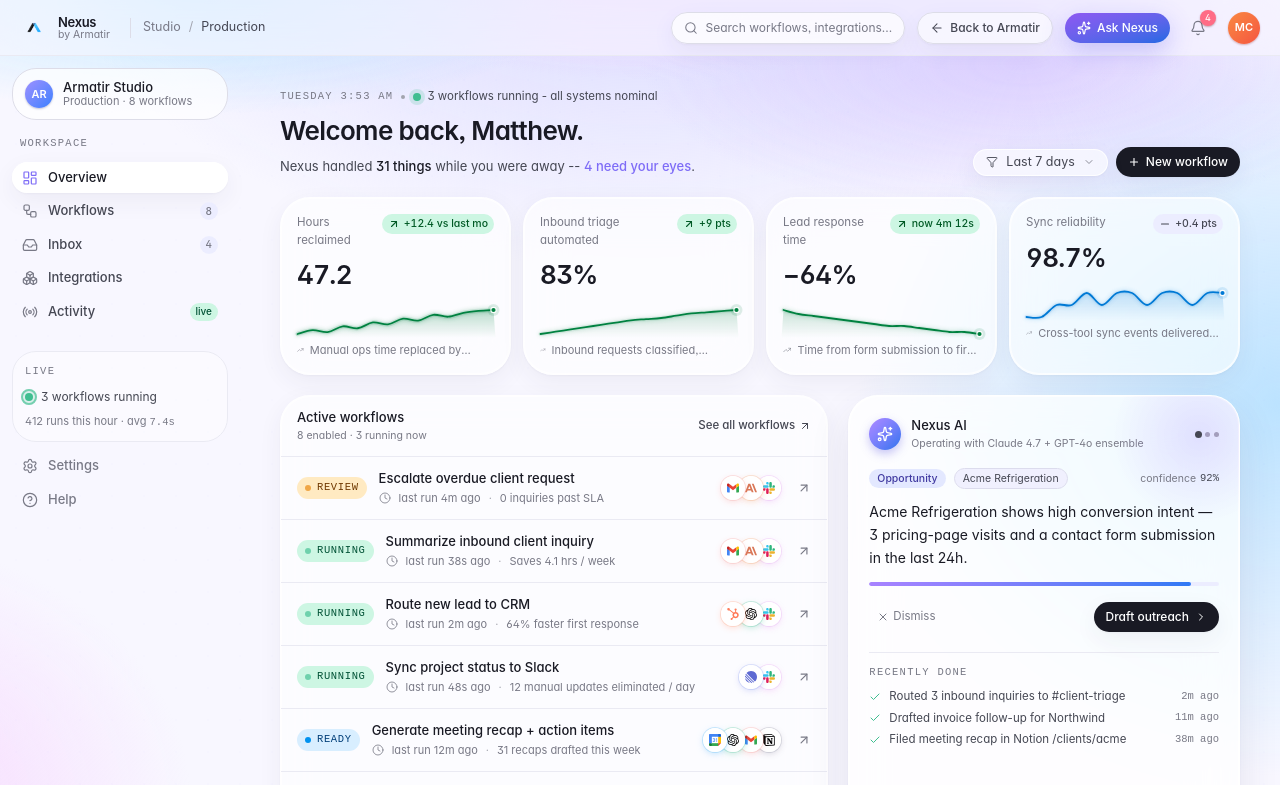
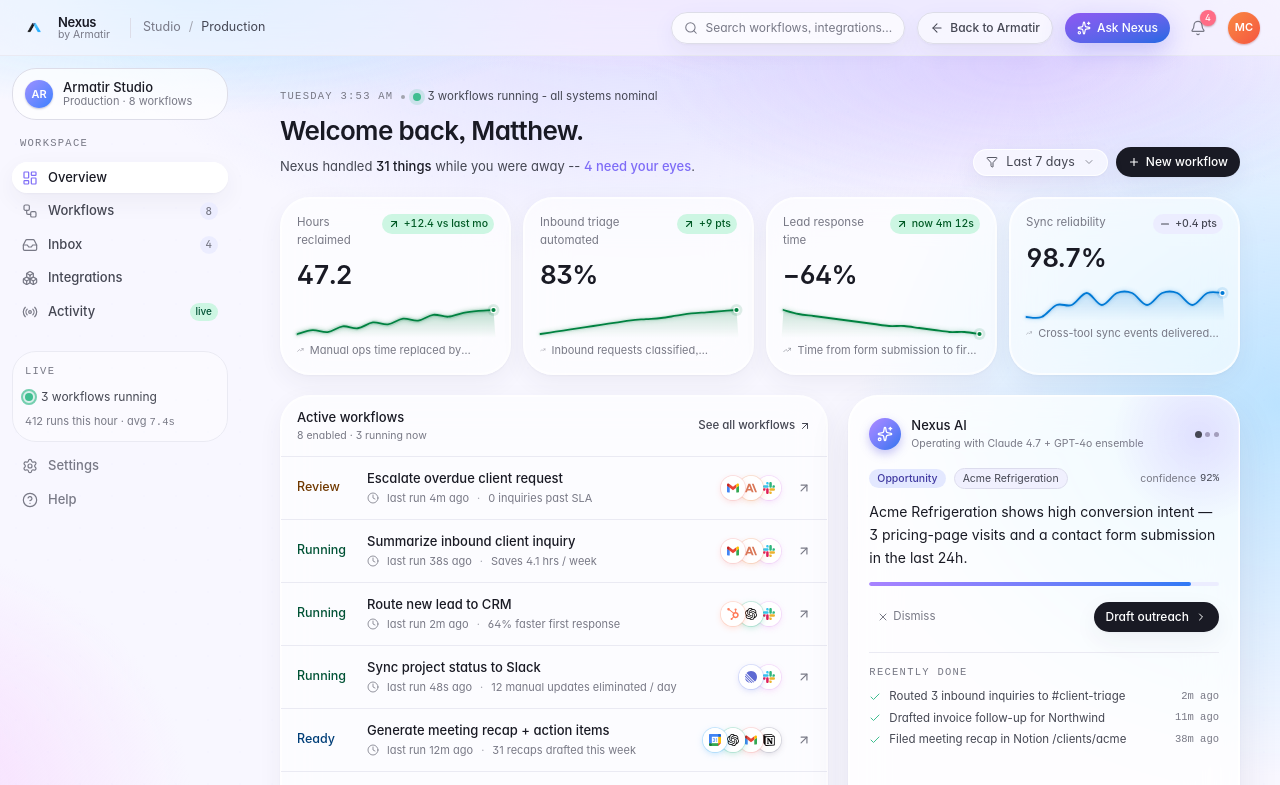
Before and after one commit to TheCroPrince/Armatir-Nexus, a React (Vite) app: page / in a window 1280 px wide. Shown: the top 785 px of the page. Built offline with nearby package versions, Linux system fonts and the light colour scheme; a web font is replaced by a local one.

Commit message:
testing status design

```diff
--- a/src/components/overview/active-workflows.tsx
+++ b/src/components/overview/active-workflows.tsx
@@ -2,7 +2,7 @@ import { motion } from 'framer-motion'
 import { Link } from 'react-router-dom'
 import { ArrowUpRight, Clock, EyeOff } from 'lucide-react'
 import { nexusWorkflows } from '@/data/nexus'
-import { StatusPill } from '@/components/ui/status-pill'
+import { WorkflowStatusText } from '@/components/ui/status-pill'
 import { IntegrationCluster } from '@/components/ui/integration-chip'
 import { cn } from '@/lib/cn'
 import { useNexusSettings } from '@/lib/nexus-settings'
@@ -51,7 +51,7 @@ export function ActiveWorkflows() {
                   'hover:bg-white/70',
                 )}
               >
-                <StatusPill status={w.status} pulse className="shrink-0" />
+                <WorkflowStatusText status={w.status} className="w-[58px] shrink-0" />
 
                 <div className="flex-1 min-w-0">
                   <div className="flex items-center gap-2">
--- a/src/components/ui/status-pill.tsx
+++ b/src/components/ui/status-pill.tsx
@@ -35,3 +35,18 @@ export function StatusPill({ status, className, pulse = false }: StatusPillProps
     </span>
   )
 }
+
+interface WorkflowStatusTextProps {
+  status: WorkflowStatus
+  className?: string
+}
+
+// Text-only status — same semantic colours as StatusPill, but no capsule,
+// border, dot, background, or animation. Reads like a clean table column.
+export function WorkflowStatusText({ status, className }: WorkflowStatusTextProps) {
+  return (
+    <span className={cn('text-[12.5px] font-medium', colourMap[status].text, className)}>
+      {label[status]}
+    </span>
+  )
+}
```
